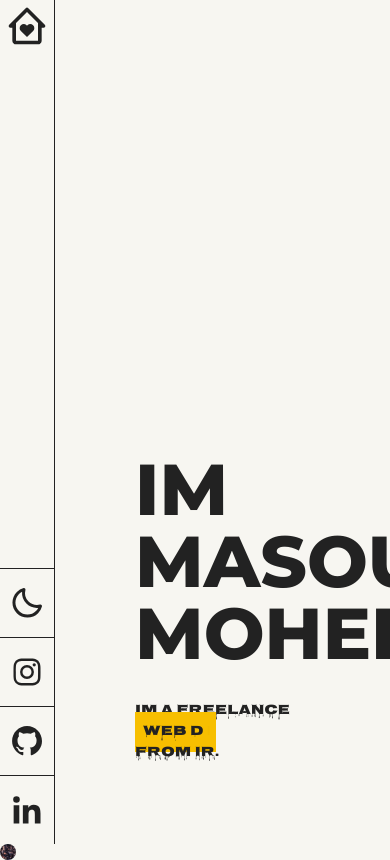
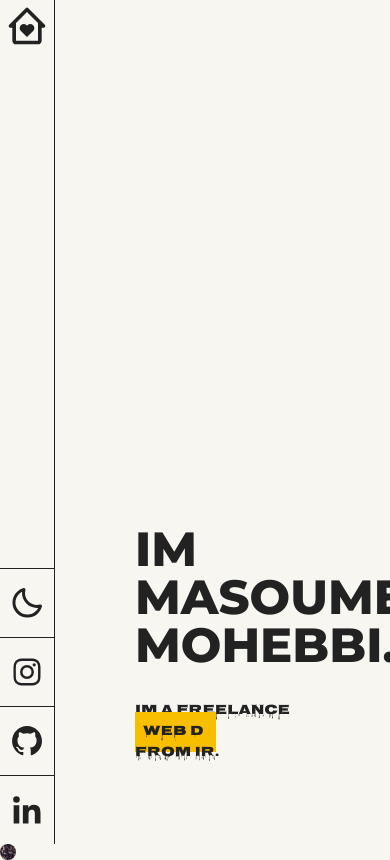
Before and after one commit to masoumehmohebbi/react-accordion-portfolio, a React (Vite) app: page / in a window 390 px wide. Built offline with nearby package versions, Linux system fonts and the light colour scheme; a web font is replaced by a local one.

Commit message:
Updated Styles App.jsx

```diff
--- a/src/App.jsx
+++ b/src/App.jsx
@@ -33,8 +33,8 @@ export default function App() {
   const textLeave = () => setCursorVarient("default");
 
   return (
-    <div className="dark:bg-primary cursor-none relative h-screen w-full ">
-      <section className="flex h-full justify-between">
+    <div className="dark:bg-primary cursor-none relative h-screen w-screen ">
+      <section className="flex h-full justify-between w-full">
         <SideNav />
 
         <main
@@ -42,7 +42,7 @@ export default function App() {
           onMouseLeave={textLeave}
           className="h-full p-20 w-full col-span-8 overflow-hidden flex flex-col gap-y-8 items-start justify-end"
         >
-          <h1 className="font-Montserrat text-primary dark:text-secondary text-7xl font-black  uppercase font-test relative">
+          <h1 className="font-Montserrat text-primary dark:text-secondary text-5xl lg:text-7xl font-black  uppercase font-test relative">
             IM MASOUME <br /> MOHEBBI.
           </h1>
           <div className="font-rubik text-[14px] text-primary dark:text-secondary">
```
